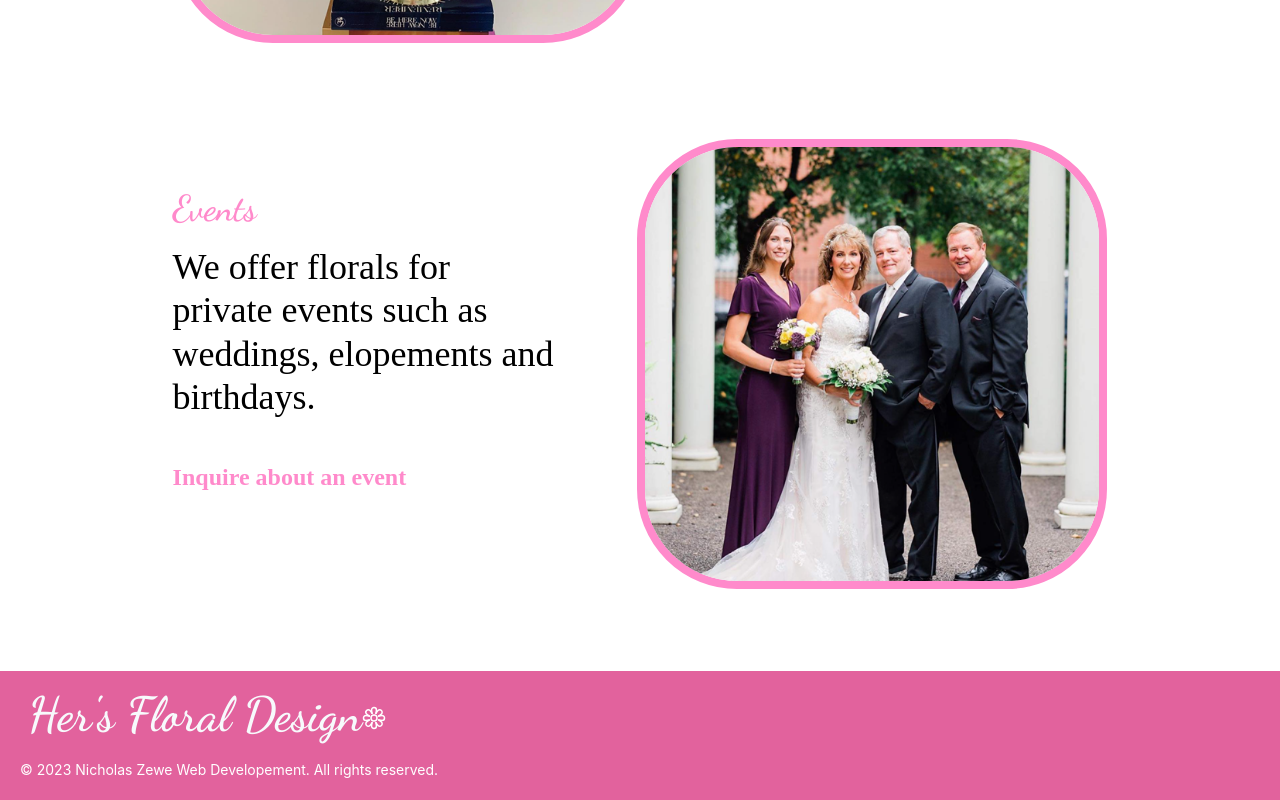
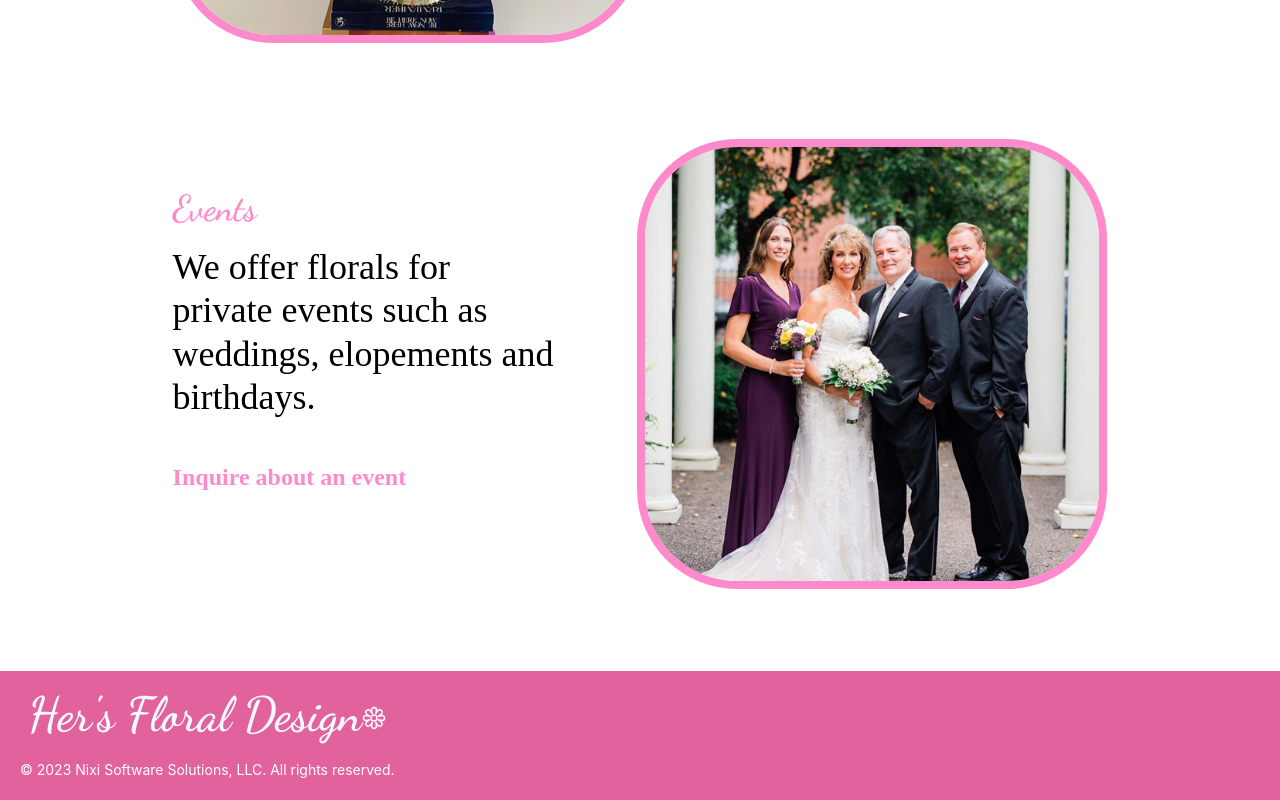
Before and after one commit to NickyZewe/Her-s-Flowers, a React (Vite) app: page / in a window 1280 px wide. Shown: the part 1143-1943 px from the top of the page. Built offline with nearby package versions, Linux system fonts and the light colour scheme.

Commit message:
footer change

```diff
--- a/src/components/Footer.tsx
+++ b/src/components/Footer.tsx
@@ -36,7 +36,7 @@ const Footer = () => {
           </HStack>
         </Stack>
         <Text fontSize="sm" color="#ffffff">
-          &copy; {new Date().getFullYear()} Nicholas Zewe Web Developement. All
+          &copy; {new Date().getFullYear()} Nixi Software Solutions, LLC. All
           rights reserved.
         </Text>
       </Stack>
--- a/src/components/ProductCard.tsx
+++ b/src/components/ProductCard.tsx
@@ -7,7 +7,7 @@ import {
   Skeleton,
   Stack,
   StackProps,
-  Text
+  Text,
 } from "@chakra-ui/react";
 import { Product } from "../utilities/productData";
 import { PriceTag } from "./PriceTag";
```
Also changed, not shown: src/pages/GalleryPage.tsx (+1 -1 lines).
